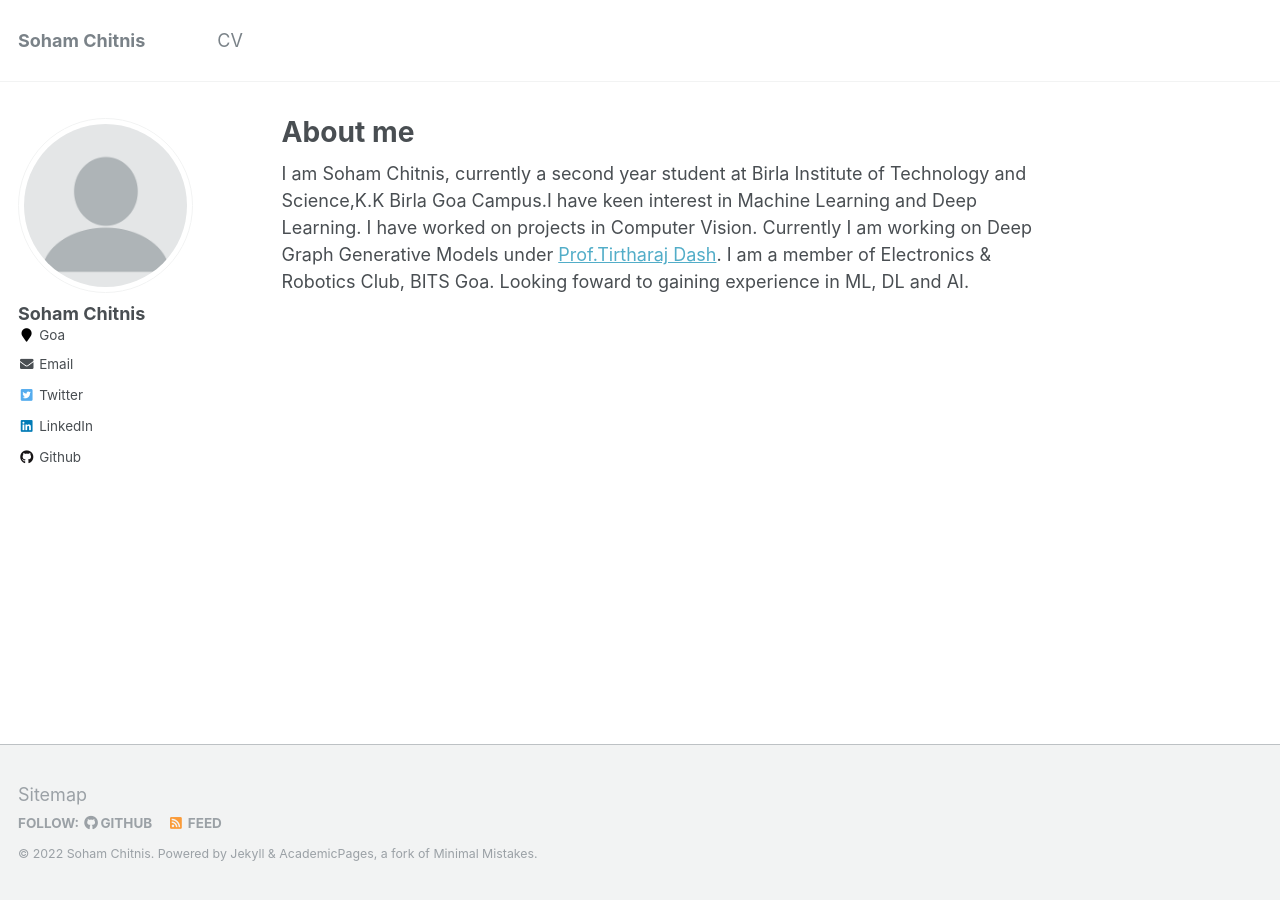
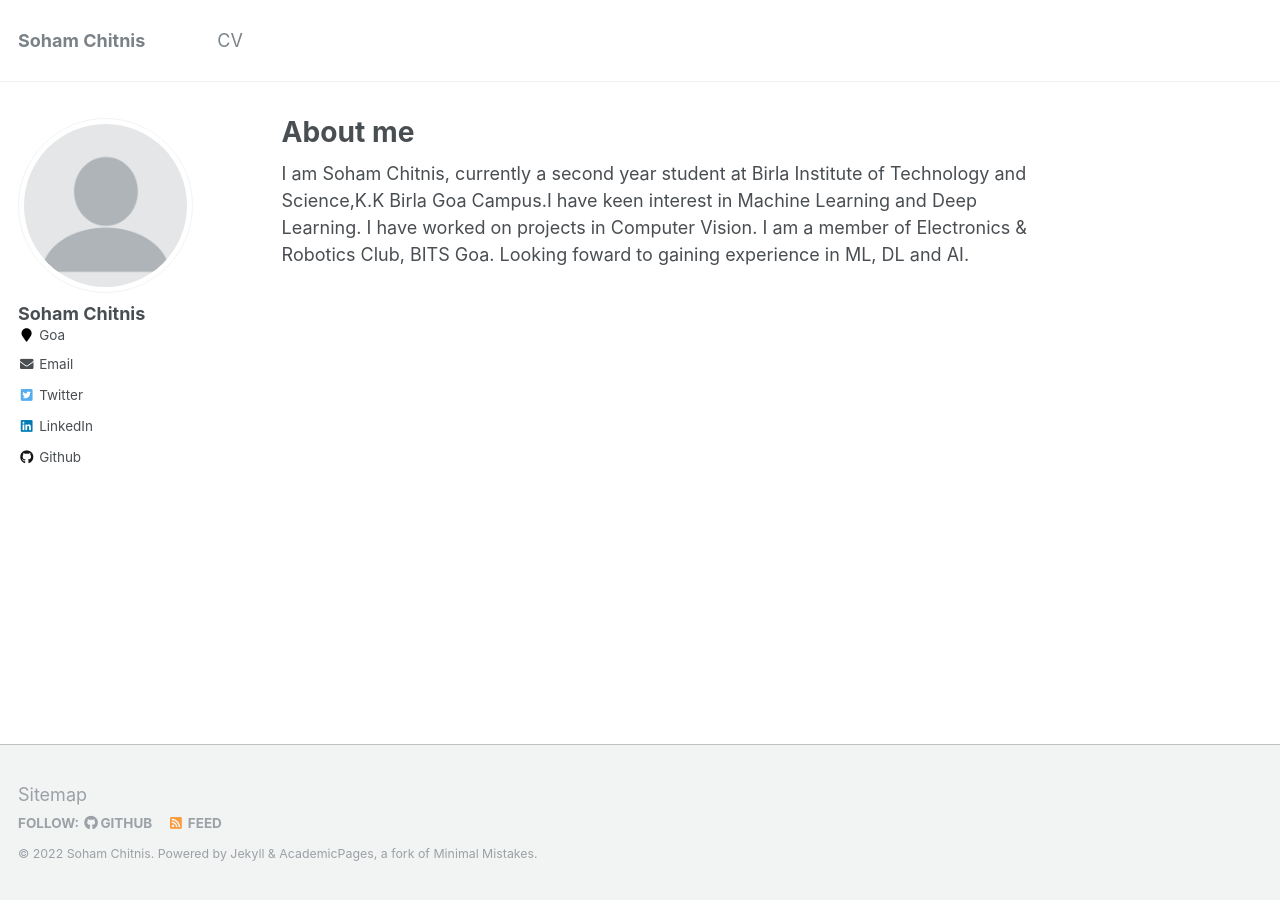
Before and after one commit to soham-chitnis10/soham-chitnis10_archived.github.io, a Jekyll site: the page built from _pages/about.md, in a window 1280 px wide. Built offline with Jekyll 4.4.1, drawn with Linux system fonts in a browser that asks for light colours.

Commit message:
Update about.md

```diff
--- a/_pages/about.md
+++ b/_pages/about.md
@@ -8,4 +8,4 @@ redirect_from:
   - /about.html
 ---
 
-I am Soham Chitnis, currently a second year student at Birla Institute of Technology and Science,K.K Birla Goa Campus.I have keen interest in Machine Learning and Deep Learning. I have worked on projects in Computer Vision. Currently I am working on Deep Graph Generative Models under [Prof.Tirtharaj Dash](https://tirtharajdash.github.io/). I am a member of Electronics & Robotics Club, BITS Goa. Looking foward to gaining experience in ML, DL and AI.
+I am Soham Chitnis, currently a second year student at Birla Institute of Technology and Science,K.K Birla Goa Campus.I have keen interest in Machine Learning and Deep Learning. I have worked on projects in Computer Vision. I am a member of Electronics & Robotics Club, BITS Goa. Looking foward to gaining experience in ML, DL and AI.
```
